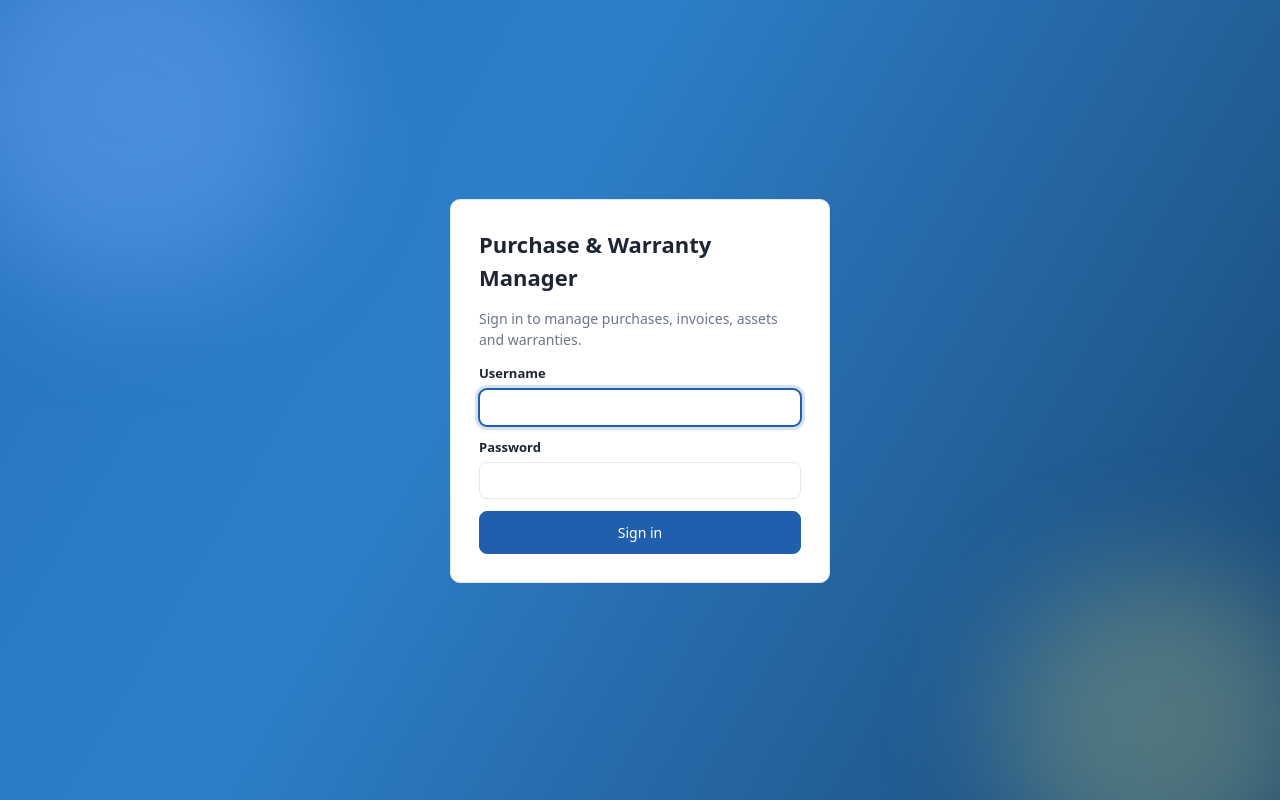
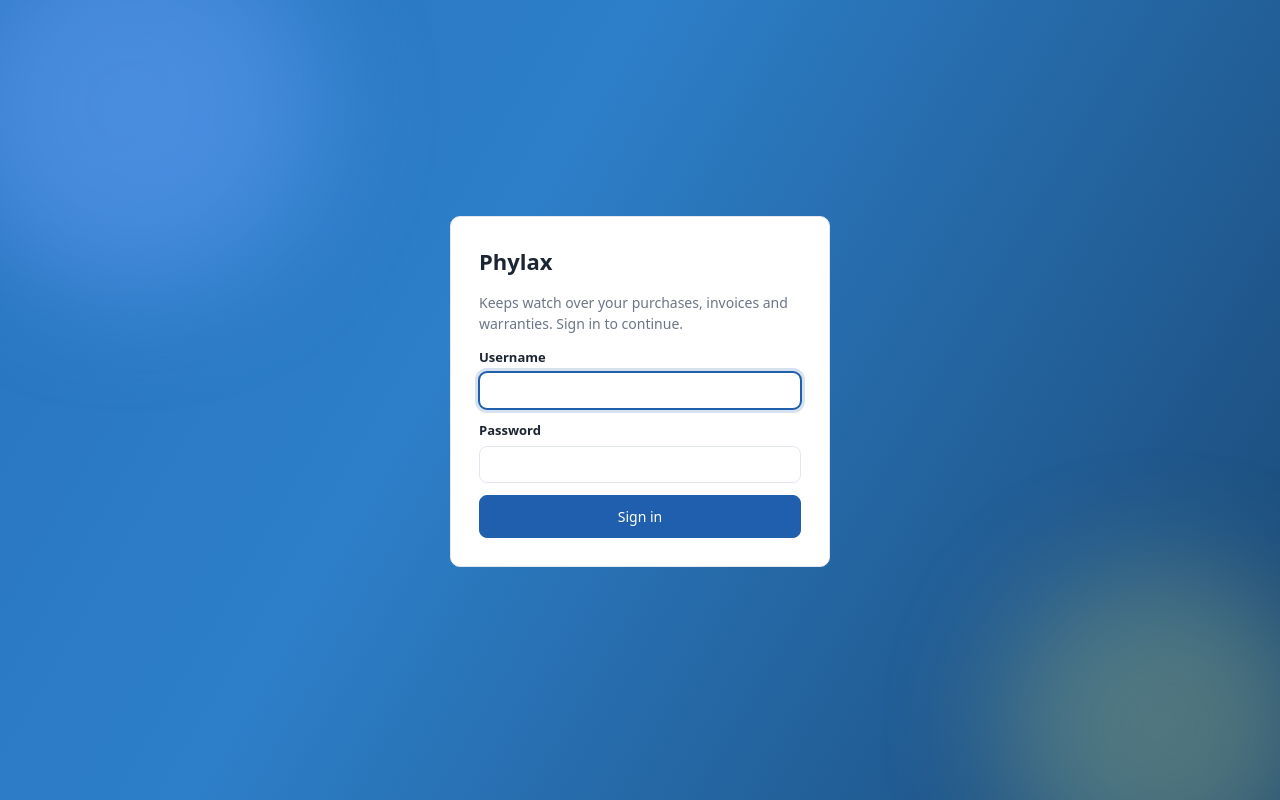
Before and after one commit to armanmadhvanipro-byte/ROSPL, a Flask app: page /login in a window 1280 px wide. Run offline with Flask 3, Linux system fonts and the light colour scheme.

Commit message:
Rename the product to Phylax

```diff
--- a/app.py
+++ b/app.py
@@ -1,4 +1,4 @@
-"""Purchase & Warranty Manager - business purchase, invoice, asset, warranty and service tracking."""
+"""Phylax - business purchase, invoice, asset, warranty and service tracking."""
 import base64
 import csv
 import io
@@ -31,6 +31,7 @@ app.config.update(
     SESSION_COOKIE_SECURE=bool(os.environ.get("RENDER")),  # Render serves HTTPS only and sets RENDER
     SESSION_COOKIE_SAMESITE="Lax",
 )
+APP_NAME = "Phylax"  # Greek φύλαξ, "guardian"
 UPLOAD_DIR = os.path.join(app.instance_path, "uploads")
 ALLOWED_EXT = {"pdf", "png", "jpg", "jpeg", "webp"}
 EXPIRING_DAYS = int(os.environ.get("EXPIRING_DAYS", 30))
@@ -257,6 +258,7 @@ def admin_required(view):
 def inject():
     token = session.setdefault("csrf", secrets.token_hex(16))
     return dict(
+        APP_NAME=APP_NAME,
         csrf_token=token,
         csrf_input=lambda: Markup(f'<input type="hidden" name="csrf_token" value="{token}">'),
         today=date.today(), CATEGORIES=CATEGORIES, ASSET_STATUSES=ASSET_STATUSES,
@@ -774,7 +776,7 @@ def report_pdf(title, headers, rows, totals):
         ("FONTNAME", (0, -1), (-1, -1), "Helvetica-Bold"),
         ("VALIGN", (0, 0), (-1, -1), "TOP"),
     ]))
-    doc.build([Paragraph(f"Purchase &amp; Warranty Manager — {title}", styles["Title"]),
+    doc.build([Paragraph(f"{APP_NAME}: {title}", styles["Title"]),
                Paragraph(f"Generated on {fmt_date(date.today())} · amounts in INR", styles["Normal"]),
                Spacer(1, 12), table])
     return buf.getvalue()
@@ -894,7 +896,7 @@ _GLOSSARY = "; ".join(f"{k}={v}" for k, v in POINT_TARGETS.items())
 YAPPR_GUIDE_TOOLS = [_fn("point_at", f"Show where something is on the page and what to do there. Targets: {_GLOSSARY}",
                          YAPPR_TOOLS[-1]["function"]["parameters"]["properties"], ["target", "text"])]
 
-YAPPR_SYSTEM = f"""You are Yappr, the friendly assistant inside Purchase & Warranty Manager, the app this business uses to track purchases, invoices, vendors, assets, warranties, AMCs and service/repair history. If asked your name, you're Yappr. You appear as a little animated companion on the page.
+YAPPR_SYSTEM = f"""You are Yappr, the friendly assistant inside {APP_NAME}, the app this business uses to track purchases, invoices, vendors, assets, warranties, AMCs and service/repair history. If asked your name, you're Yappr. You appear as a little animated companion on the page.
 Facts only from tool results; never guess numbers, names, dates or amounts. To show, open, filter or export, use the tools (the page follows them), then say in one line what is on screen. A how, where or show-me question always gets point_at (or the tool that does it), never a text-only answer. Use as few tool calls as the question needs.
 Warranty status is Active, Expiring Soon (within the window, default {EXPIRING_DAYS} days), Expired, or Pending (no coverage recorded). Amounts are Indian rupees: write ₹1,23,456.
 Sound like a warm colleague: the answer first, then at most three short points. Plain sentences, no tables or headings. Reply in the user's language (English, Hindi or Hinglish)."""
@@ -1096,7 +1098,7 @@ def _model_post(url, key, body):
     # Groq's Cloudflare front refuses urllib's default "Python-urllib" agent (error 1010).
     req = urllib.request.Request(url, json.dumps(body, default=str).encode(),
                                  {"Authorization": f"Bearer {key}", "Content-Type": "application/json",
-                                  "User-Agent": "PurchaseWarrantyManager-Yappr/1.0"})
+                                  "User-Agent": f"{APP_NAME}-Yappr/1.0"})
     with urllib.request.urlopen(req, timeout=25) as r:
         return json.load(r)["choices"][0]["message"]
 
--- a/templates/base.html
+++ b/templates/base.html
@@ -3,7 +3,7 @@
 <head>
   <meta charset="utf-8">
   <meta name="viewport" content="width=device-width, initial-scale=1">
-  <title>{% block title %}{% endblock %} · Purchase & Warranty Manager</title>
+  <title>{% block title %}{% endblock %} · {{ APP_NAME }}</title>
   <link rel="stylesheet" href="{{ url_for('static', filename='style.css') }}">
   {% if g.user %}
   <meta name="csrf-token" content="{{ csrf_token }}">
@@ -17,7 +17,7 @@
 {% if g.user %}
 <div class="layout">
   <aside class="sidebar">
-    <a class="brand" href="{{ url_for('dashboard') }}"><b>PWM</b><span>Purchase &amp; Warranty Manager</span></a>
+    <a class="brand" href="{{ url_for('dashboard') }}"><b>{{ APP_NAME }}</b><span>Purchases &amp; warranties</span></a>
     <nav>
       {% set nav = [('dashboard', 'Dashboard'), ('purchases', 'Purchases'), ('vendors', 'Vendors'), ('assets', 'Assets'),
                     ('warranties', 'Warranties'), ('services', 'Services'), ('reports', 'Reports')] %}
--- a/templates/login.html
+++ b/templates/login.html
@@ -4,8 +4,8 @@
 {% block bare %}
 <div class="login">
   <form method="post" class="card">
-    <h1>Purchase &amp; Warranty Manager</h1>
-    <p class="muted">Sign in to manage purchases, invoices, assets and warranties.</p>
+    <h1>{{ APP_NAME }}</h1>
+    <p class="muted">Keeps watch over your purchases, invoices and warranties. Sign in to continue.</p>
     {{ flashes() }}
     {{ csrf_input() }}
     <label class="field"><span>Username</span><input name="username" autocomplete="username" required autofocus></label>
```
Also changed, not shown: README.md.
